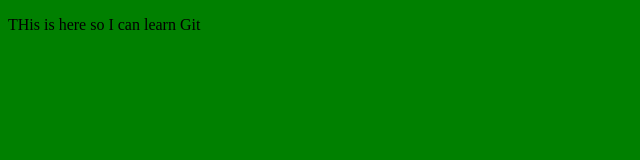
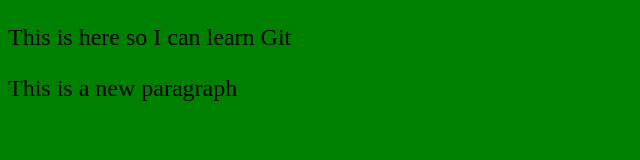
Before and after one commit to Jules323/Learn-Git, a plain HTML site: page index.html in a window 1280 px wide. Shown: the whole page, without its empty margins (0-640 px from the left). Drawn offline with Linux system fonts and the light colour scheme.

Commit message:
updated html and css

```diff
--- a/index.html
+++ b/index.html
@@ -5,6 +5,7 @@
 	<link rel="stylesheet" type="text/css" href="main.css">
 </head>
 <body>
-	<p>THis is here so I can learn Git</p>
+	<p>This is here so I can learn Git</p>
+	<p>This is a new paragraph</p>
 </body>
 </html>
--- a/main.css
+++ b/main.css
@@ -4,4 +4,5 @@
 
 body {
 	background-color: green;
+	font-size: 24px;
 }
```
